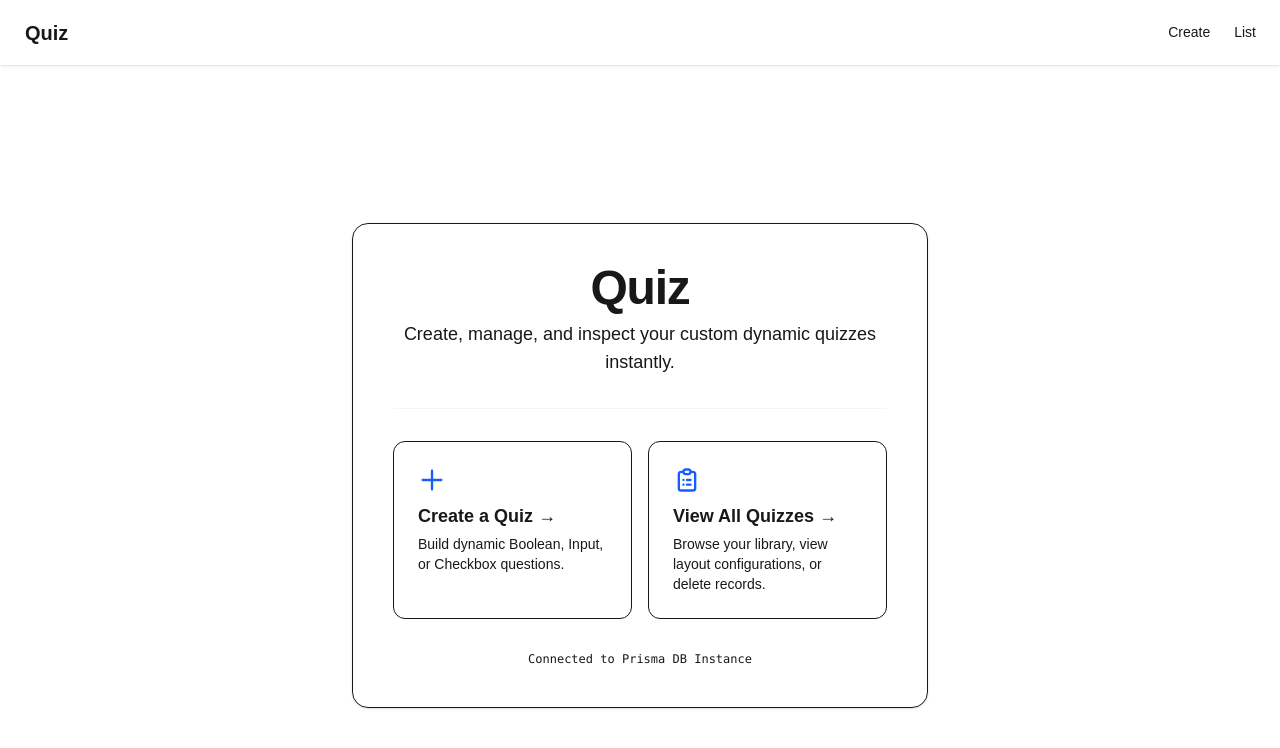
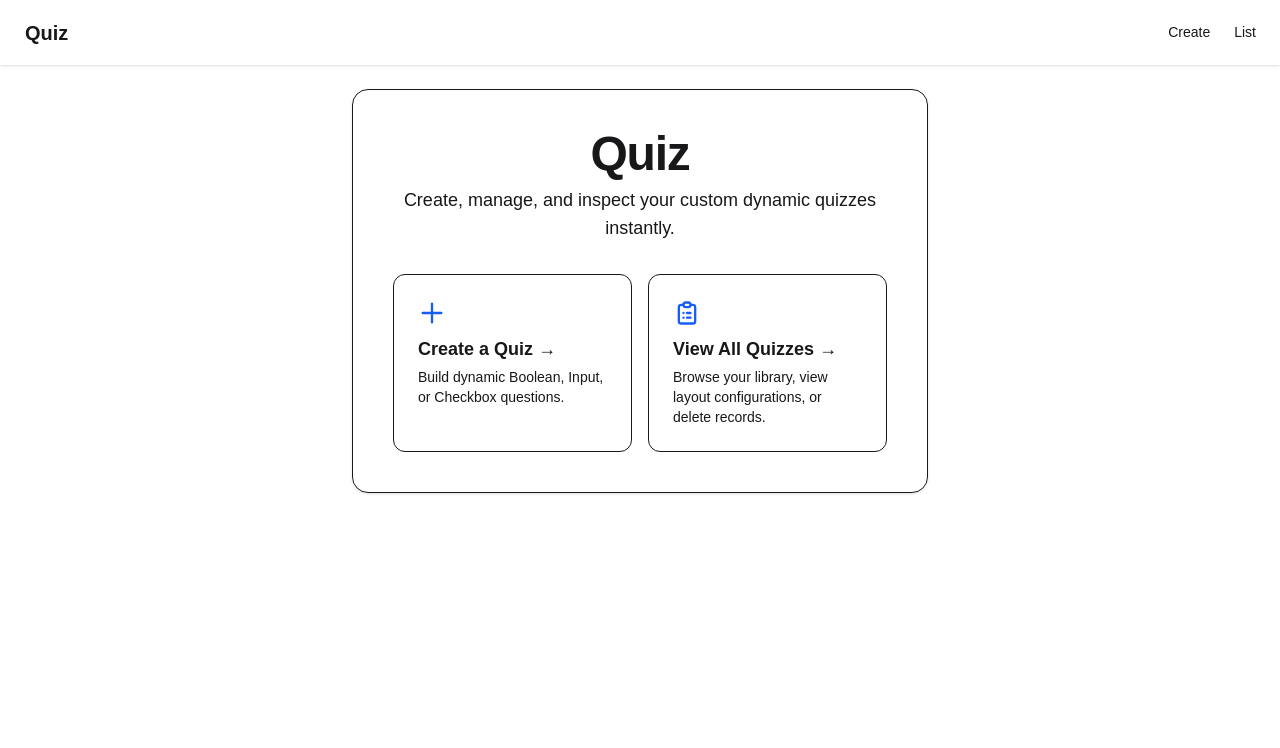
Before and after one commit to kenzoutenma/quiz-builder-dt-test, a Next.js app in the folder frontend/: page / in a window 1280 px wide. Shown: the top 748 px of the page. Built offline with nearby package versions, Linux system fonts and the light colour scheme.

Commit message:
chore (front): clean start screen

```diff
--- a/frontend/app/page.tsx
+++ b/frontend/app/page.tsx
@@ -2,7 +2,7 @@ import Link from "next/link";
 
 export default function HomePage() {
   return (
-    <div className="min-h-screen flex flex-col justify-center items-center p-6">
+    <div className="min-h-screen flex flex-col justify-start items-center p-6">
       <div className="max-w-xl w-full text-center space-y-8  p-10 rounded-2xl shadow-sm border">
 
         <div className="space-y-2">
@@ -14,15 +14,11 @@ export default function HomePage() {
           </p>
         </div>
 
-        <hr className="border-gray-100" />
-
-        {/* Navigation Action Cards */}
         <div className="grid grid-cols-1 sm:grid-cols-2 gap-4">
 
-          {/* Link to Create Page */}
           <Link
             href="/create"
-            className="group p-6 text-left border rounded-xl hover:border-blue-500 hover:bg-blue-50/50 transition duration-200"
+            className="group p-6 text-left border rounded-xl hover:border-blue-500 transition duration-200"
           >
             <div className="text-blue-600 mb-2">
               <svg xmlns="http://www.w3.org/2000/svg" className="h-7 w-7" fill="none" viewBox="0 0 24 24" stroke="currentColor">
@@ -40,7 +36,7 @@ export default function HomePage() {
           {/* Link to List Page */}
           <Link
             href="/quizzes"
-            className="group p-6 text-left border rounded-xl hover:border-blue-500 hover:bg-blue-50/50 transition duration-200"
+            className="group p-6 text-left border rounded-xl hover:border-blue-500  transition duration-200"
           >
             <div className="text-blue-600 mb-2">
               <svg xmlns="http://www.w3.org/2000/svg" className="h-7 w-7" fill="none" viewBox="0 0 24 24" stroke="currentColor">
@@ -54,11 +50,6 @@ export default function HomePage() {
               Browse your library, view layout configurations, or delete records.
             </p>
           </Link>
-
-        </div>
-
-        <div className="text-xs  font-mono">
-          Connected to Prisma DB Instance
         </div>
       </div>
     </div>
```
